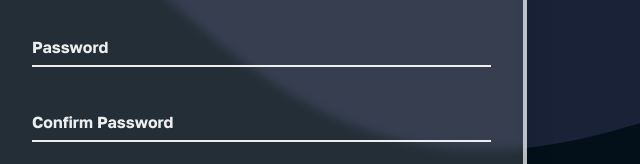
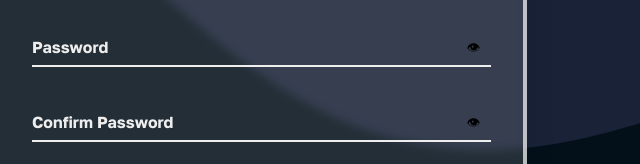
Before and after one commit to HombreOmbre/Sign-Up_Form___TOP, a plain HTML site: page index.html in a window 1280 px wide. Shown: the part 340-504 px from the top of the page, 613-1253 px from the left. Drawn offline with nearby package versions, Linux system fonts and the light colour scheme.

Commit message:
Add button for password preview

```diff
--- a/index.html
+++ b/index.html
@@ -42,21 +42,20 @@
                     required/>
                     <div class="email_info"></div>
                 </div>
-                <div class="input">
+                <div class="input psw">
                     <label for="password">
                         Password
                     </label>
                     <input type="password" id="password" name="password" required />
+                    <button type="button" class="eye">👁</button>
                     <div class="psw_info"></div>
                 </div>
-                <div class="input">
-                    <label for="secpassword">
-
+                <div class="input psw">
                     <label for="secpassword">
                         Confirm Password
                     </label>
-                    </label>
                     <input type="password" id="secpassword" name="secpassword" required />
+                    <button type="button" class="eye">👁</button>
                     <div class="conpsw_info"></div>
                 </div>
                 <div class="info">
```
